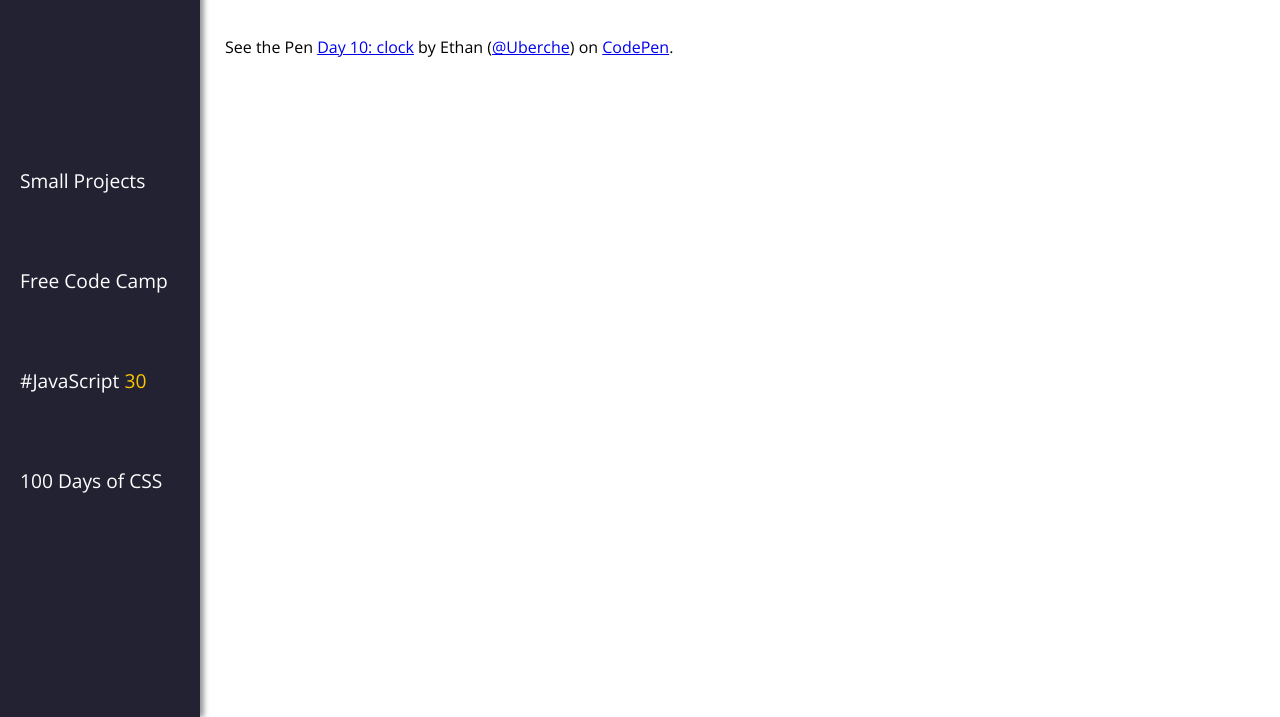
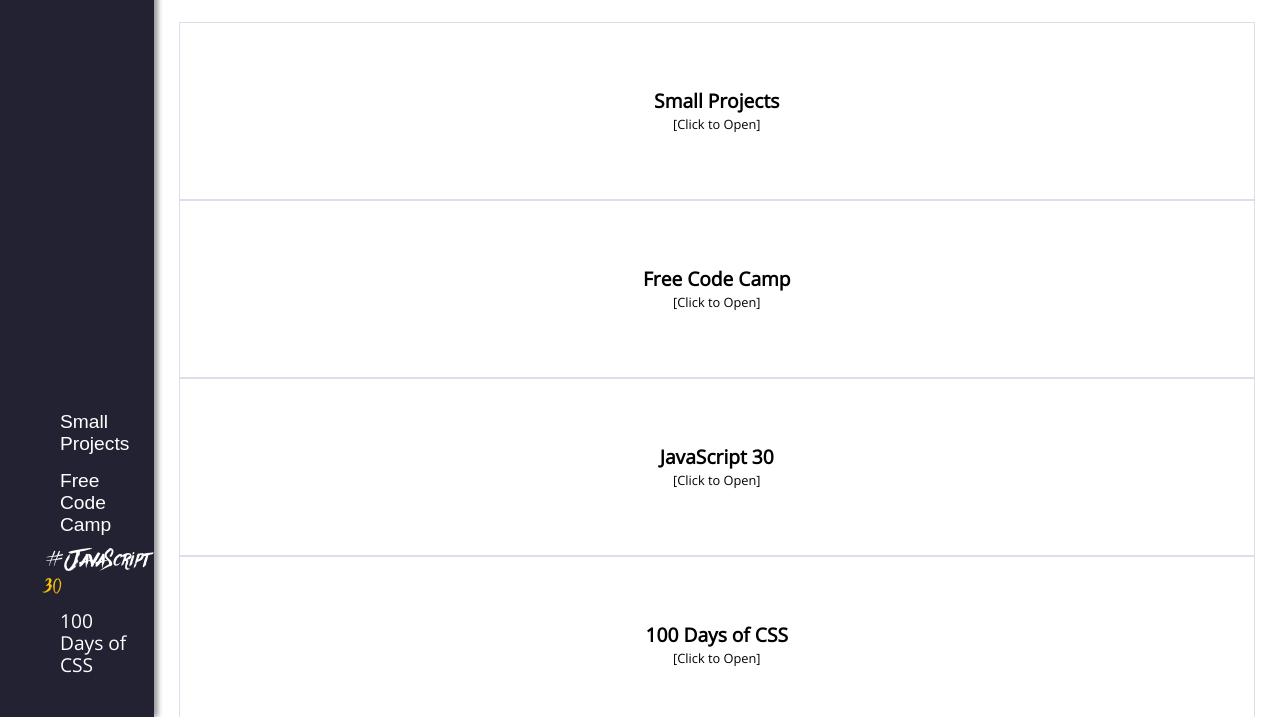
Before and after one commit to dotEthan/dotEthan.github.io, a website: page index.html in a window 1280 px wide. Shown: the part 83-800 px from the top of the page. Drawn offline with nearby package versions, Linux system fonts and the light colour scheme; a script that the page names is missing.

Commit message:
figured out the layout

```diff
--- a/index.html
+++ b/index.html
@@ -24,18 +24,45 @@
     </div>
     <div class="menu">
       <div class="logo">.ethan</div>
-      <div class="menu__items">
-        <div class="menu__text"><span class="fcc--font">Small Projects</span></div>
-        <div class="menu__text"><span class="fcc--font">Free Code Camp</span></div>
-        <div class="menu__text"><span class="js30--font">#JavaScript <span style="color: #ffc600;">30</span></div>
-        <div class="menu__text">100 Days of CSS</div>
-      </div>
+      <ul class="menu__items">
+        <li class="menu__text"><span class="fcc--font">Small Projects</span></li>
+        <li class="menu__text"><span class="fcc--font">Free Code Camp</span></li>
+        <li class="menu__text"><span class="js30--font">#JavaScript <span style="color: #ffc600;">30</span></li>
+        <li class="menu__text">100 Days of CSS</li>
+      </ul>
     </div>
     <div class="content__contain">
-      <div class="fcc_contain">
-        <div class="title"></div>
-        <div class="pen">
-          <p data-height="485" data-theme-id="0" data-slug-hash="YjNZzy" data-default-tab="result" data-user="Uberche" data-embed-version="2" data-pen-title="Day 10: clock" data-preview="true" class="codepen">See the Pen <a href="https://codepen.io/Uberche/pen/YjNZzy/">Day 10: clock</a> by Ethan (<a href="https://codepen.io/Uberche">@Uberche</a>) on <a href="https://codepen.io">CodePen</a>.</p>
+      <div class="areas">
+        <div id="sp-area" class="area__contain">
+          <div id="hideit" class="hide">Click Here to close</div>
+          <div class="title__contain">
+            <div class="title">Small Projects</div>
+            <div class="subtitle">[Click to Open]</div>
+          </div>
+  <!--         <div class="pen">
+            <p data-height="485" data-theme-id="0" data-slug-hash="YjNZzy" data-default-tab="result" data-user="Uberche" data-embed-version="2" data-pen-title="Day 10: clock" data-preview="true" class="codepen">See the Pen <a href="https://codepen.io/Uberche/pen/YjNZzy/">Day 10: clock</a> by Ethan (<a href="https://codepen.io/Uberche">@Uberche</a>) on <a href="https://codepen.io">CodePen</a>.</p>
+          </div> -->
+        </div>
+        <div id="fcc-area" class="area__contain">
+          <div class="title">Free Code Camp</div>
+          <div class="subtitle">[Click to Open]</div>
+  <!--         <div class="pen">
+            <p data-height="485" data-theme-id="0" data-slug-hash="YjNZzy" data-default-tab="result" data-user="Uberche" data-embed-version="2" data-pen-title="Day 10: clock" data-preview="true" class="codepen">See the Pen <a href="https://codepen.io/Uberche/pen/YjNZzy/">Day 10: clock</a> by Ethan (<a href="https://codepen.io/Uberche">@Uberche</a>) on <a href="https://codepen.io">CodePen</a>.</p>
+          </div> -->
+        </div>
+        <div id="js30-area" class="area__contain">
+          <div class="title">JavaScript 30</div>
+          <div class="subtitle">[Click to Open]</div>
+  <!--         <div class="pen">
+            <p data-height="485" data-theme-id="0" data-slug-hash="YjNZzy" data-default-tab="result" data-user="Uberche" data-embed-version="2" data-pen-title="Day 10: clock" data-preview="true" class="codepen">See the Pen <a href="https://codepen.io/Uberche/pen/YjNZzy/">Day 10: clock</a> by Ethan (<a href="https://codepen.io/Uberche">@Uberche</a>) on <a href="https://codepen.io">CodePen</a>.</p>
+          </div> -->
+        </div>
+        <div id="css-area" class="area__contain">
+          <div class="title">100 Days of CSS</div>
+          <div class="subtitle">[Click to Open]</div>
+  <!--         <div class="pen">
+            <p data-height="485" data-theme-id="0" data-slug-hash="YjNZzy" data-default-tab="result" data-user="Uberche" data-embed-version="2" data-pen-title="Day 10: clock" data-preview="true" class="codepen">See the Pen <a href="https://codepen.io/Uberche/pen/YjNZzy/">Day 10: clock</a> by Ethan (<a href="https://codepen.io/Uberche">@Uberche</a>) on <a href="https://codepen.io">CodePen</a>.</p>
+          </div> -->
         </div>
       </div>
     </div>
--- a/js/script.js
+++ b/js/script.js
@@ -1 +1,14 @@
 'use strict';
+
+const areaGrid = document.querySelectorAll('.area__contain');
+
+document.querySelector('.content__contain').addEventListener('click', openSaysMe);
+
+function openSaysMe(e) {
+	const hiding = document.querySelector('.hide');
+	console.log(e.target);
+	if(!e.target.id) return;
+	if(e.target.id === 'hideit') hiding.classList.remove('unhide');
+	e.target.classList.add('open');
+	hiding.classList.add('unhide');
+}
--- a/scss/style.scss
+++ b/scss/style.scss
@@ -10,9 +10,15 @@
   src: url('fonts/saxmono.ttf') format('truetype');
 }
 
-  * {
+* {
   box-sizing: border-box;
 }
+
+$topmargin: 10;
+$leftmargin: 12;
+$contentwidth: 100 - $leftmargin;
+$areaheight: (99 - $topmargin)/4;
+$areaheightopen: (98 - $topmargin);
 
 #contain {
   width: 100%;
@@ -22,13 +28,12 @@
 }
 
 .top {
-  height: 10vh;
+  height: $topmargin+vh;
   width: 100%;
   background: #dde;
   position: relative;
   display: flex;
   justify-content: flex-end;
-  // box-shadow: 0 4px 5px rgba(0,0,0,0.4);
 }
 
 .top__nav {
@@ -40,36 +45,61 @@
 
 .menu {
   position: fixed;
-  left: 0;
   top: 0;
+  height: 100vh;
+  width: $leftmargin+vw;
+  display:flex;
+  flex-direction: column;
+  justify-content: space-between;
   color: white;
-  height: 100vh;
-  width: 200px;
   font-size: 1.2em;
   background: #223;
-  padding: 20px;
-  padding-top: 0;
+  padding: 0;
   box-shadow: 4px 0 5px rgba(0,0,0,0.4);
+
+  @media screen and (min-width: 776px) {
+    padding: 20px;
+    padding-top: 0;
+  }
 }
 
 .logo {
-  height: 10vh;
   display: flex;
   align-items:center;
   justify-content: center;
+  height: 50px;
 }
 
 .menu__items {
-  height: 50vh;
+  display: flex;
+  flex-wrap: wrap;
+  flex-direction: column;
+  justify-content: center;
+  height: 100vh;
   width: 100%;
-  display: flex;
-  flex-direction: column;
-  justify-content: space-around;
-  margin-top: 20vh;
+
+  @media screen and (min-width: 776px) {
+    height: 35vh;
+    width: 100%;
+    display: flex;
+    margin-top: 30vh;
+  }
 }
 
 .menu__text {
-  height: 75px;
+  height: 100px;
+  width: 100%;
+  font-size: 0.4em;
+  display:flex;
+  flex: 1;
+  justify-content: center;
+  align-items: center;
+  transform: rotate(90deg);
+
+  @media screen and (min-width: 776px) {
+    font-size: 1em;
+    transform: rotate(0deg);
+  }
 }
 
 .fcc--font {
@@ -82,12 +112,68 @@
 }
 
 .content__contain {
-  margin-left: 200px;
+  position: absolute;
+  top: $topmargin+vh;
+  left: $leftmargin+vw;
   padding: 25px;
+  height: 90vh;
+  width: $contentwidth+vw;
+  display: flex;
+  flex-direction: column;
+  overflow: hidden;
+}
+
+.areas {
+  width: 100%;
+  height: auto;
+}
+
+.area__contain {
+  width: 100%;
+  height: $areaheight+vh;
+  border: 1px solid #dde;
+  display: flex;
+  justify-content: center;
+  align-items: center;
+  flex-direction: column;
+  transition: all .5s ease-in-out;
+
+  &:hover {
+    border: 1px solid #aab;
+  }
+
+  &.open {
+    height: $areaheightopen+vh;
+  }
+}
+
+.hide{
+  display: none;
+
+  &.unhide {
+    display: flex;
+    justify-content: center;
+  }
+}
+
+.title__contain {
+  display:flex;
+  flex-direction: column;
+  align-items:center;
+  justify-content: center;
+}
+
+.title {
+  font-size: 1.2em;
+  font-weight: bold;
+}
+
+.subtitle {
+  font-size: 0.8em;
+  margin-top: 5px;
 }
 
 .pen {
   width: 450px;
   height: 450px;
-
 }
```
Also changed, not shown: css/style.css.
